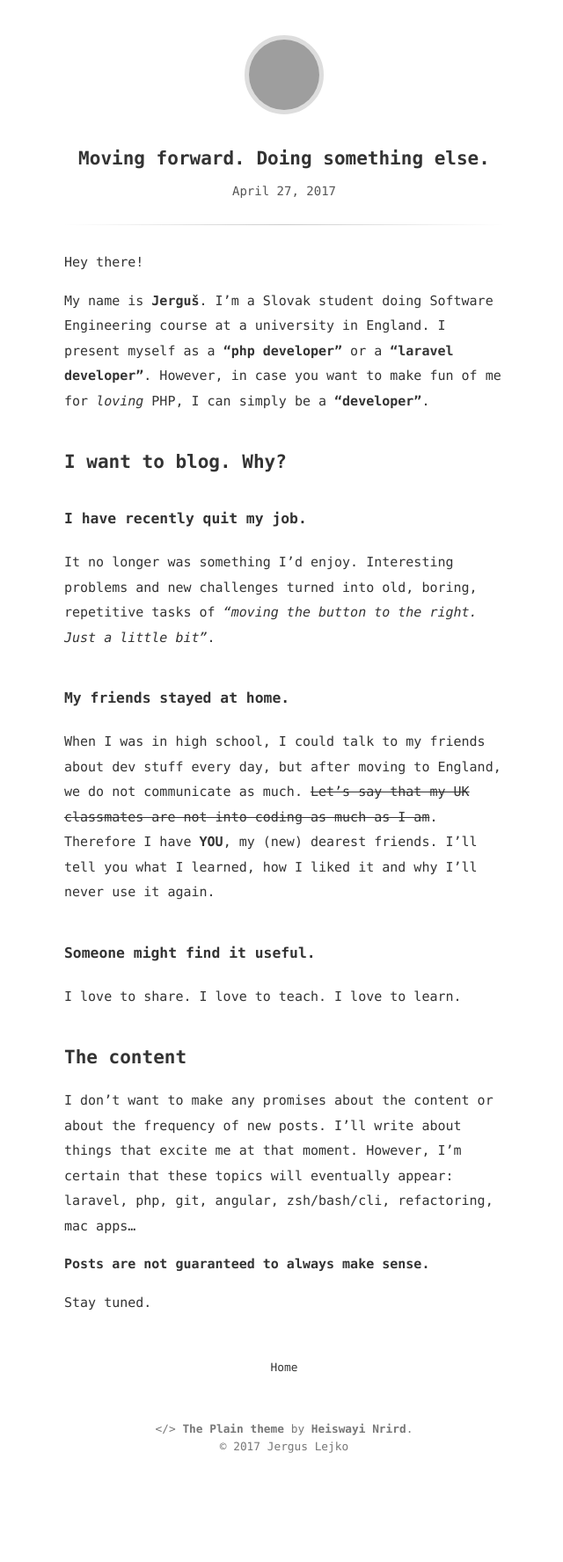
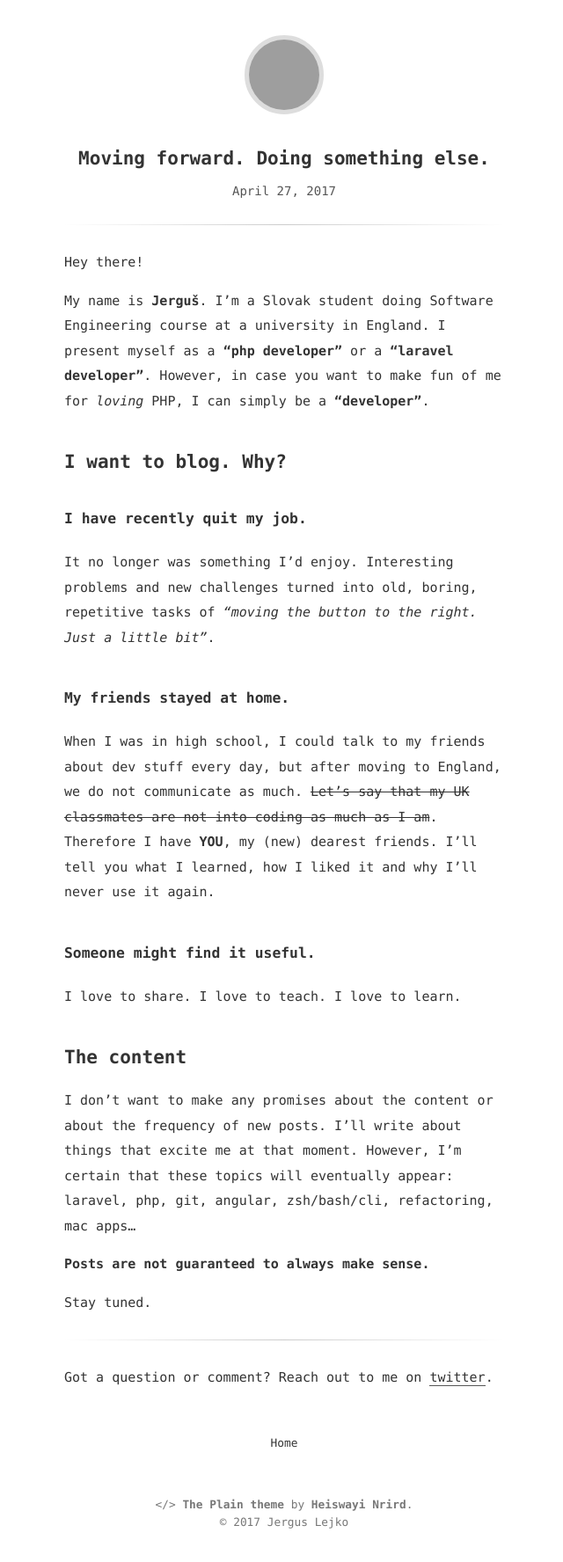
Before and after one commit to jerguslejko/website, a Jekyll site: the page built from _posts/2017-04-27-moving-forward-doing-something-else.md, in a window 1280 px wide. Shown: the whole page at 88% size, without its empty margins (317-957 px from the left). Built offline with Jekyll 4.4.1, drawn with Linux system fonts in a browser that asks for light colours; before the commit the page ends 1690 px from its top, so only the background shows below that; grey boxes are pictures that could not be loaded.

Commit message:
add reach out section

```diff
--- a/_layouts/post.html
+++ b/_layouts/post.html
@@ -13,6 +13,12 @@ layout: default
 
 	{{ content }}
 
+    <div class="divider"></div>
+
+    <p>
+        Got a question or comment? Reach out to me on <a href="https://twitter.com/intent/tweet?text=Hey%20%40jerguslejko!">twitter</a>.
+    </p>
+
 </article>
 
 <div class="page-navigation">
```
